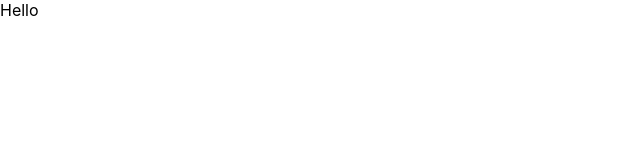
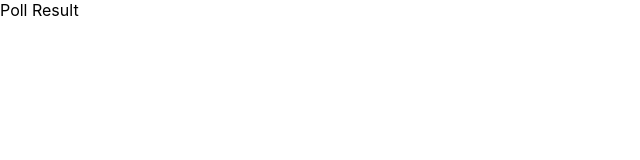
Before and after one commit to Md-Abdul-Hameed/Live-polling, a React (Create React App) app: page /poll/result/1 in a window 1280 px wide. Shown: the top 160 px of the page, without its empty margins (0-640 px from the left). Built offline with nearby package versions, Linux system fonts and the light colour scheme.

Commit message:
routes and file structure

```diff
--- a/package.json
+++ b/package.json
@@ -3,11 +3,15 @@
     "version": "0.1.0",
     "private": true,
     "dependencies": {
+        "@material-ui/core": "^4.12.3",
+        "@material-ui/icons": "^4.11.2",
         "@testing-library/jest-dom": "^5.14.1",
         "@testing-library/react": "^11.2.7",
         "@testing-library/user-event": "^12.8.3",
+        "firebase": "^8.9.1",
         "react": "^17.0.2",
         "react-dom": "^17.0.2",
+        "react-router-dom": "^5.2.0",
         "react-scripts": "4.0.3",
         "web-vitals": "^1.1.2"
     },
--- a/src/App.js
+++ b/src/App.js
@@ -1,5 +1,21 @@
+import React from "react";
+import { BrowserRouter, Route, Switch } from "react-router-dom";
+import CreatePoll from "./components/CreatePoll";
+import Polling from "./components/Polling";
+import PollResult from "./components/PollResult";
+import MyPolls from "./components/MyPolls";
+
 function App() {
-	return <div>Hello</div>;
+	return (
+		<BrowserRouter>
+			<Switch>
+				<Route path="/poll/result/:id" component={PollResult} />
+				<Route path="/poll/:id" component={Polling} />
+				<Route path="/mypolls" component={MyPolls} />
+				<Route path="/" component={CreatePoll} />
+			</Switch>
+		</BrowserRouter>
+	);
 }
 
 export default App;
--- /dev/null
+++ b/src/components/CreatePoll.js
@@ -0,0 +1,9 @@
+import React from 'react'
+
+export default function CreatePoll() {
+    return (
+        <div>
+            Create Poll
+        </div>
+    )
+}
--- /dev/null
+++ b/src/components/MyPolls.js
@@ -0,0 +1,9 @@
+import React from 'react'
+
+export default function MyPolls() {
+    return (
+        <div>
+            My Polls
+        </div>
+    )
+}
--- /dev/null
+++ b/src/components/PollResult.js
@@ -0,0 +1,9 @@
+import React from 'react'
+
+export default function PollResult() {
+    return (
+        <div>
+            Poll Result
+        </div>
+    )
+}
--- /dev/null
+++ b/src/components/Polling.js
@@ -0,0 +1,9 @@
+import React from 'react'
+
+export default function Polling() {
+    return (
+        <div>
+            Vote Poll
+        </div>
+    )
+}
--- a/src/index.js
+++ b/src/index.js
@@ -3,9 +3,4 @@ import ReactDOM from "react-dom";
 import "./index.css";
 import App from "./App";
 
-ReactDOM.render(
-	<React.StrictMode>
-		<App />
-	</React.StrictMode>,
-	document.getElementById("root")
-);
+ReactDOM.render(<App />, document.getElementById("root"));
```
Also changed, not shown: src/firebase/firebaseConfig.js (added, +12 -0 lines), 2 other files (tests, documents, lock files or other folders).
